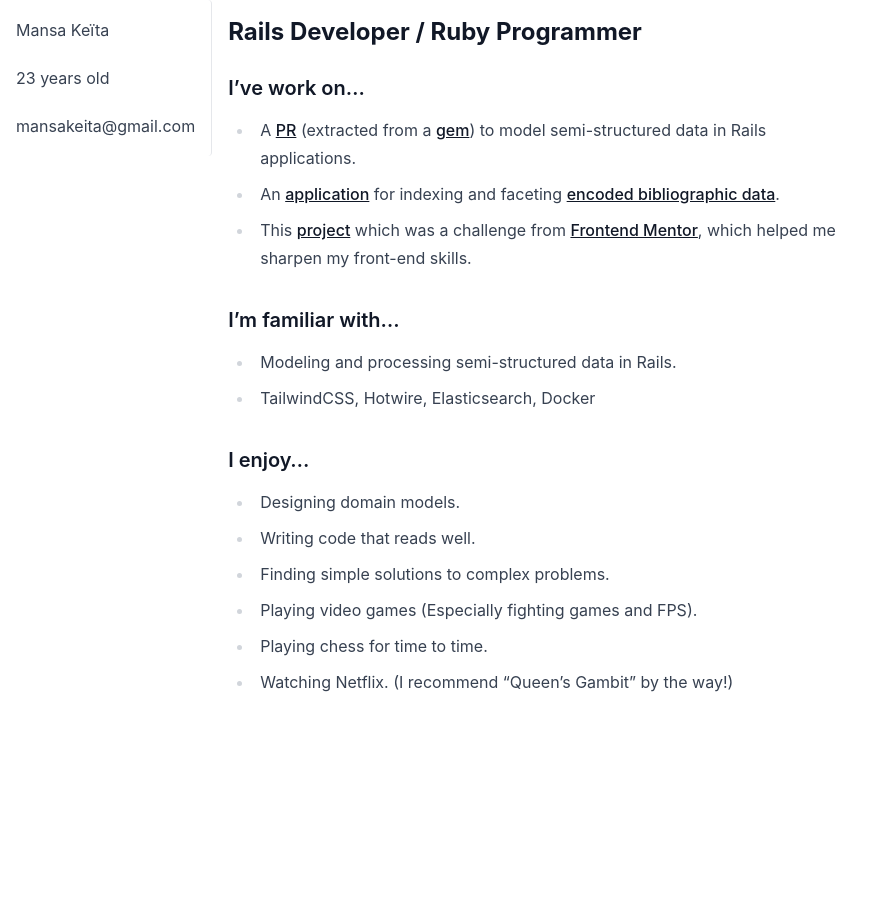
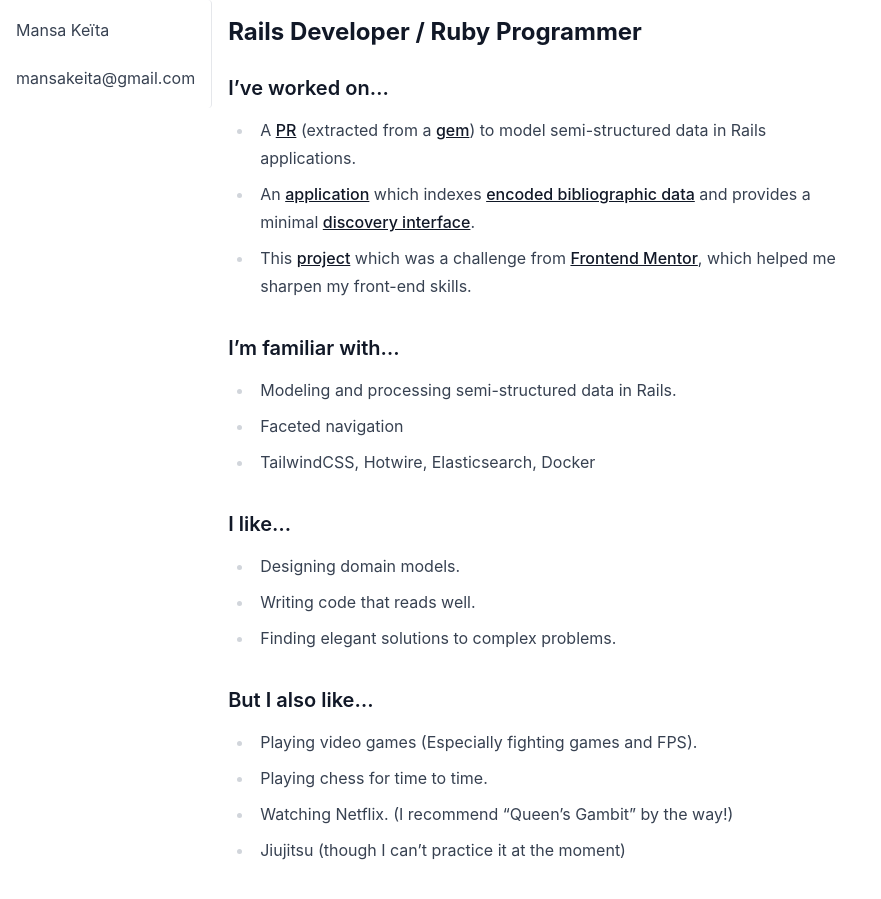
Before and after one commit to Mansakondo/Mansakondo.github.io, a Jekyll site: the page built from index.md, in a window 1280 px wide. Shown: the whole page, without its empty margins (0-881 px from the left). Built offline with Jekyll 4.4.1, drawn with Linux system fonts in a browser that asks for light colours; nearby versions of some CDN libraries.

Commit message:
Update index.md

```diff
--- a/_layouts/default.html
+++ b/_layouts/default.html
@@ -11,7 +11,6 @@
 	  <div>
 		  <div class="p-4 prose border-r rounded">
 			  <p>Mansa Keïta</p>
-			  <p>23 years old</p>
 			  <p>mansakeita@gmail.com</p>
 		  </div>
 	  </div>
--- a/index.md
+++ b/index.md
@@ -4,19 +4,23 @@ title: "Resume"
 ---
 ## Rails Developer / Ruby Programmer
 
-### I've work on...
+### I've worked on...
 * A [PR](https://github.com/rails/rails/pull/43399) (extracted from a [gem](https://github.com/mansakondo/activemodel-embedding)) to model semi-structured data in Rails applications.
-* An [application](https://karan-demo.herokuapp.com/) for indexing and faceting [encoded bibliographic data](https://en.wikipedia.org/wiki/MARC_standards).
+* An [application](https://karan-demo.herokuapp.com/) which indexes [encoded bibliographic data](https://en.wikipedia.org/wiki/MARC_standards) and provides a minimal [discovery interface](https://blog.andornot.com/blog/discovery-interfaces-a-new-opac-for-libraries/).
 * This [project](https://rest-countries-challenge.herokuapp.com/) which was a challenge from [Frontend Mentor](https://www.frontendmentor.io/challenges/rest-countries-api-with-color-theme-switcher-5cacc469fec04111f7b848ca), which helped me sharpen my front-end skills.
 
 ### I'm familiar with...
 * Modeling and processing semi-structured data in Rails.
+* Faceted navigation
 * TailwindCSS, Hotwire, Elasticsearch, Docker
 
-### I enjoy...
+### I like...
 * Designing domain models.
 * Writing code that reads well.
-* Finding simple solutions to complex problems.
+* Finding elegant solutions to complex problems.
+
+### But I also like...
 * Playing video games (Especially fighting games and FPS).
 * Playing chess for time to time.
 * Watching Netflix. (I recommend "Queen's Gambit" by the way!)
+* Jiujitsu (though I can't practice it at the moment)
```
